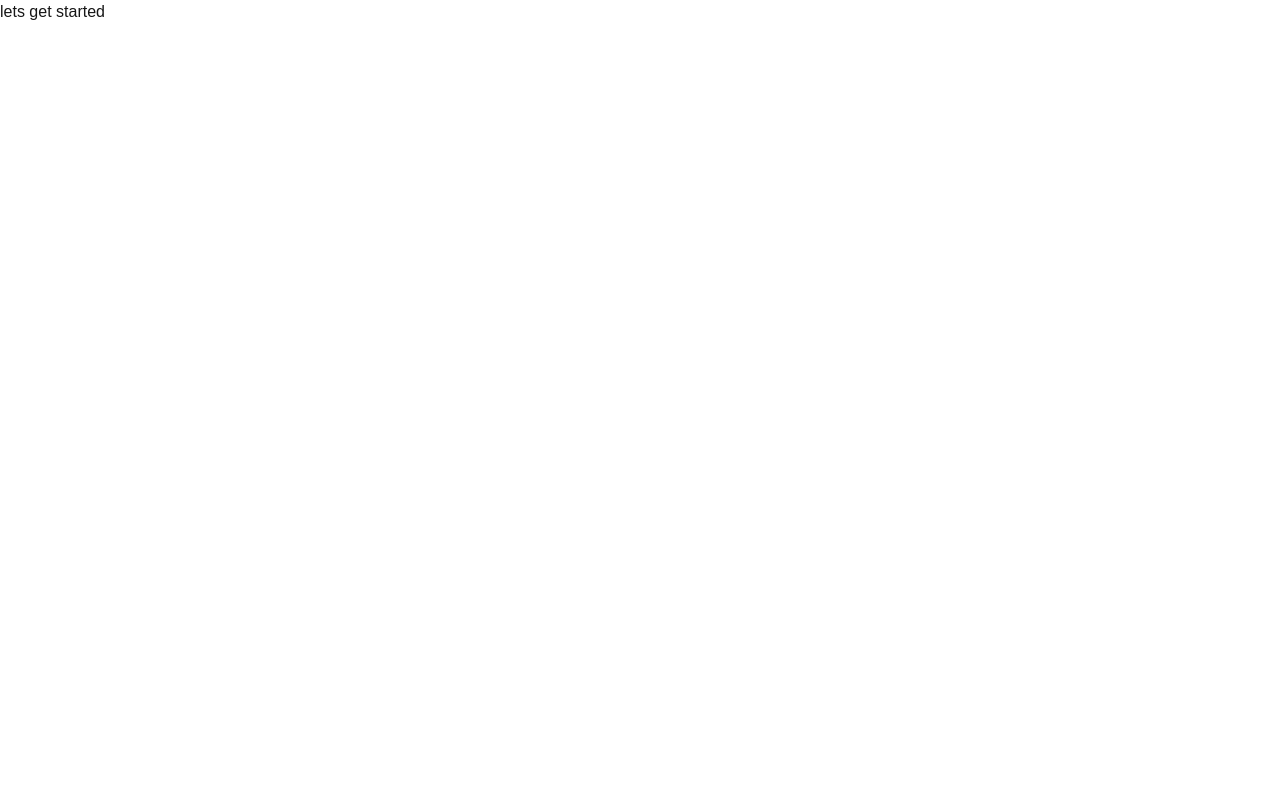
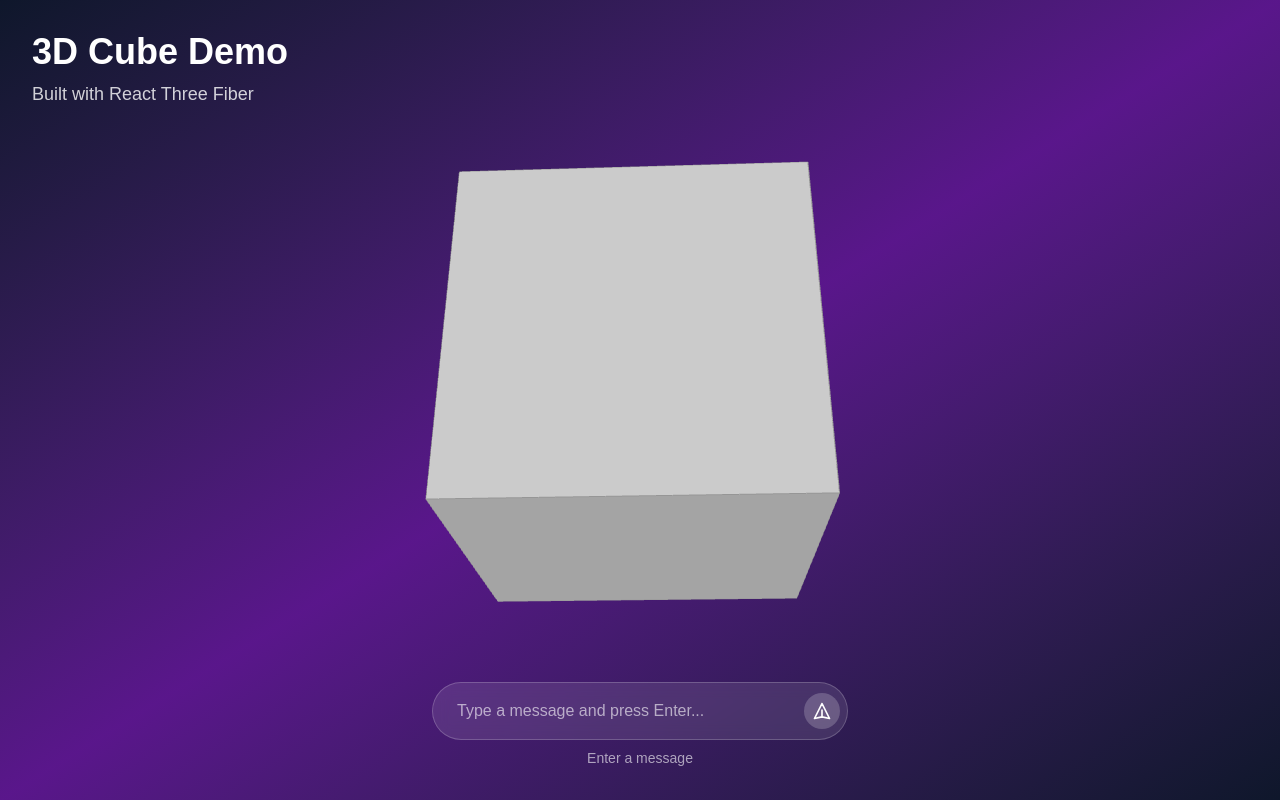
Before and after one commit to JstVex/Voxel, a Next.js app: page / in a window 1280 px wide. Built offline with nearby package versions, Linux system fonts and the light colour scheme.

Commit message:
Implement a simple cube + textbox

```diff
--- a/app/page.tsx
+++ b/app/page.tsx
@@ -1,7 +1,9 @@
+import Cube from '../components/cube/cube';
+
 export default function Home() {
   return (
     <div>
-      lets get started
+      <Cube />
     </div>
   );
 }
--- /dev/null
+++ b/components/cube/cube.tsx
@@ -0,0 +1,166 @@
+"use client";
+
+import React, { useRef, useState } from 'react';
+import { Canvas, useFrame } from '@react-three/fiber';
+import { OrbitControls } from '@react-three/drei';
+import * as THREE from 'three';
+
+interface RotatingCubeProps {
+    size?: number;
+    color?: string;
+    rotationSpeed?: { x: number; y: number };
+    scale?: number;
+}
+
+function RotatingCube({
+    size = 2,
+    color = "#ffffff",
+    rotationSpeed = { x: 0.5, y: 0.3 },
+    scale = 1
+}: RotatingCubeProps) {
+    const meshRef = useRef<THREE.Mesh>(null!);
+
+
+    useFrame((state, delta) => {
+        const mesh = meshRef.current;
+        if (mesh) {
+            mesh.rotation.x += delta * rotationSpeed.x;
+            mesh.rotation.y += delta * rotationSpeed.y;
+
+            const targetScale = scale;
+            mesh.scale.x += (targetScale - mesh.scale.x) * delta * 8;
+            mesh.scale.y += (targetScale - mesh.scale.y) * delta * 8;
+            mesh.scale.z += (targetScale - mesh.scale.z) * delta * 8;
+        }
+    });
+
+    return (
+        <mesh ref={meshRef}>
+            <boxGeometry args={[size, size, size]} />
+            <meshStandardMaterial
+                color={color}
+                metalness={0}
+                roughness={0.1}
+                emissive="#222222"
+            />
+
+            <lineSegments>
+                <edgesGeometry args={[new THREE.BoxGeometry(size, size, size)]} />
+                <lineBasicMaterial color="#888888" />
+            </lineSegments>
+        </mesh>
+    );
+}
+
+interface ThreeDCubeProps {
+    cubeSize?: number;
+    cubeColor?: string;
+    rotationSpeed?: { x: number; y: number };
+    showControls?: boolean;
+    showOverlay?: boolean;
+    backgroundColor?: string;
+}
+
+export default function ThreeDCube({
+    cubeSize = 2,
+    cubeColor = "#ffffff",
+    rotationSpeed = { x: 0.5, y: 0.3 },
+    showControls = false,
+    showOverlay = true,
+    backgroundColor = "bg-gradient-to-br from-slate-900 via-purple-900 to-slate-900"
+}: ThreeDCubeProps) {
+    const [inputText, setInputText] = useState('');
+    const [cubeScale, setCubeScale] = useState(1);
+    const [messages, setMessages] = useState<string[]>([]);
+
+    const handleSubmit = (e: React.FormEvent) => {
+        e.preventDefault();
+        if (inputText.trim()) {
+            setMessages(prev => [...prev, inputText]);
+
+            setCubeScale(1.5);
+            setTimeout(() => setCubeScale(1), 500);
+
+            setInputText('');
+        }
+    };
+
+    return (
+        <div className={`w-full h-screen ${backgroundColor} relative`}>
+            <Canvas
+                camera={{
+                    position: [0, 0, 6],
+                    fov: 45,
+                }}
+                className="w-full h-full"
+            >
+
+                <ambientLight intensity={0.8} />
+                <directionalLight position={[5, 5, 5]} intensity={1.2} />
+                <directionalLight position={[-5, -5, -5]} intensity={0.3} />
+                <pointLight position={[10, 10, 10]} intensity={0.8} />
+
+
+                <RotatingCube
+                    size={cubeSize}
+                    color={cubeColor}
+                    rotationSpeed={rotationSpeed}
+                    scale={cubeScale}
+                />
+
+                {showControls && (
+                    <OrbitControls
+                        enableZoom={false}
+                        enablePan={false}
+                        enableRotate={false}
+                        autoRotate={false}
+                    />
+                )}
+            </Canvas>
+
+            {showOverlay && (
+                <div className="absolute top-8 left-8 text-white">
+                    <h1 className="text-4xl font-bold mb-2">3D Cube Demo</h1>
+                    <p className="text-lg opacity-80">Built with React Three Fiber</p>
+                </div>
+            )}
+
+            {messages.length > 0 && (
+                <div className="absolute top-8 right-8 max-w-sm">
+                    <div className="bg-white/10 backdrop-blur-sm rounded-lg p-4 max-h-40 overflow-y-auto">
+                        <h3 className="text-white font-semibold mb-2">Messages:</h3>
+                        {messages.slice(-3).map((msg, index) => (
+                            <div key={index} className="text-white/80 text-sm mb-1 p-2 bg-white/5 rounded">
+                                {msg}
+                            </div>
+                        ))}
+                    </div>
+                </div>
+            )}
+
+            <div className="absolute bottom-8 left-1/2 transform -translate-x-1/2 w-full max-w-md px-4">
+                <form onSubmit={handleSubmit} className="relative">
+                    <input
+                        type="text"
+                        value={inputText}
+                        onChange={(e) => setInputText(e.target.value)}
+                        placeholder="Type a message and press Enter..."
+                        className="w-full px-6 py-4 bg-white/10 backdrop-blur-sm border border-white/20 rounded-full text-white placeholder-white/60 outline-none focus:ring-2 focus:ring-white/30 focus:border-white/40 transition-all"
+                    />
+                    <button
+                        type="submit"
+                        className="absolute right-2 top-1/2 transform -translate-y-1/2 bg-white/20 hover:bg-white/30 text-white p-2 rounded-full transition-colors"
+                    >
+                        <svg className="w-5 h-5" fill="none" stroke="currentColor" viewBox="0 0 24 24">
+                            <path strokeLinecap="round" strokeLinejoin="round" strokeWidth={2} d="M12 19l9 2-9-18-9 18 9-2zm0 0v-8" />
+                        </svg>
+                    </button>
+                </form>
+
+                <p className="text-center text-white/60 text-sm mt-2">
+                    Enter a message
+                </p>
+            </div>
+        </div>
+    );
+}
```
Also changed, not shown: package.json (+8 -4 lines), 1 other file (tests, documents, lock files or other folders).
